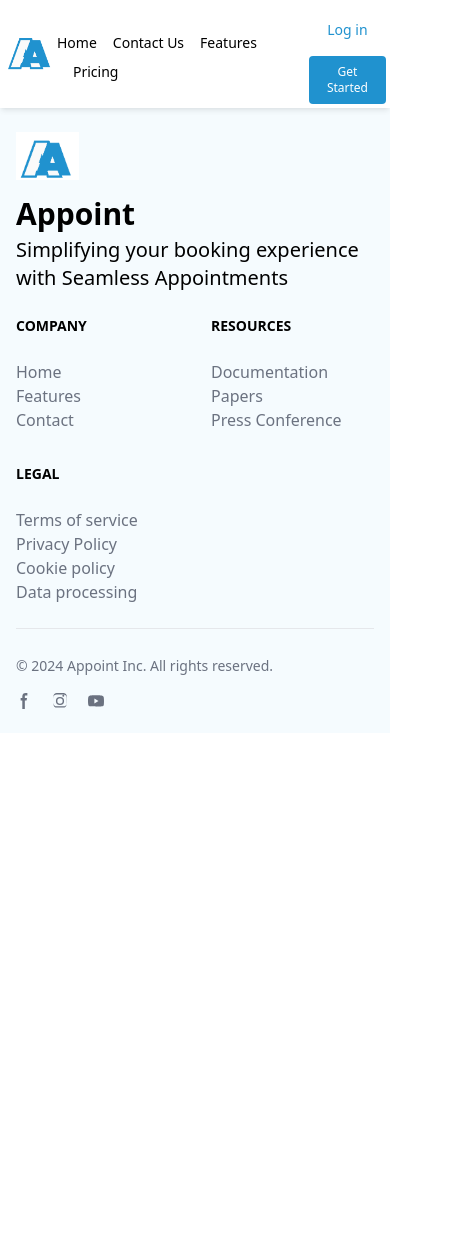
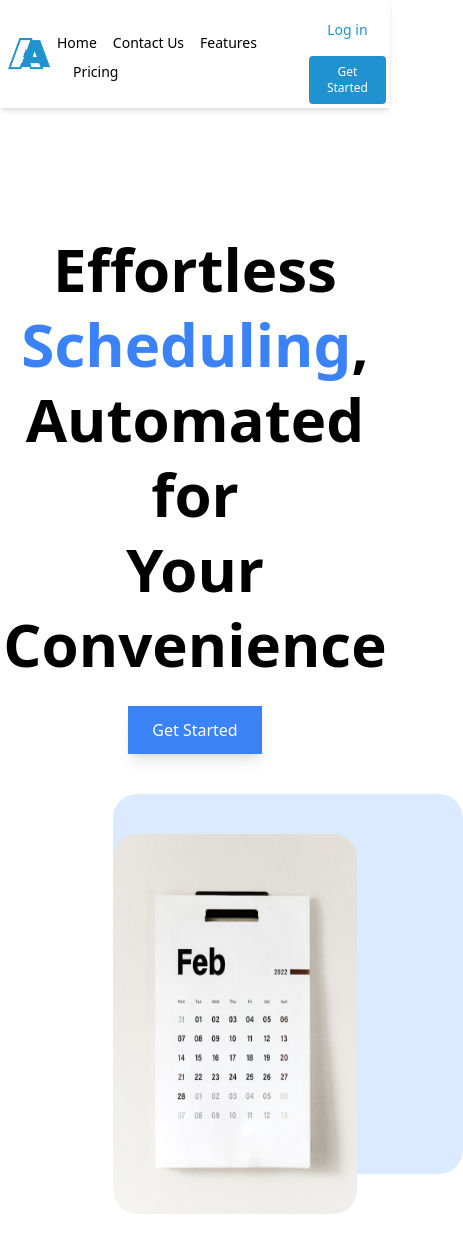
Before and after one commit to itskidus02/BackosSecond, a React (Vite) app: page / in a window 390 px wide. Shown: the whole page, 463 px wide, since content can reach past the window. Before the commit the page ends 844 px from the top, so only its background shows below. Built offline with nearby package versions, Linux system fonts and the light colour scheme.

Commit message:
only responsiveness left for hero

```diff
--- a/src/App.jsx
+++ b/src/App.jsx
@@ -3,10 +3,10 @@ import reactLogo from './assets/react.svg'
 import viteLogo from '/vite.svg'
 import Service from './components/Service'
  import Header from './components/Header'
-//  import Hero from './components/Hero'
+ import Hero from './components/Hero'
 // import ThirdSec from './components/ThirdSec'
 // import How from './components/How'
-import Bottom from './components/Bottom'
+// import Bottom from './components/Bottom'
 // import { AccordionDemo } from './components/Demo/AccordionDemo'
 
 
@@ -16,7 +16,7 @@ function App() {
   return (
     <>
      <Header/>
-    {/* <Hero/>    */}
+    <Hero/>
     {/* <ThirdSec/> */}
     {/* <How/> */}
 
@@ -24,7 +24,7 @@ function App() {
 
 
     {/* <Service/>   */}
-    <Bottom/>
+    {/* <Bottom/>  */}
 
     </>
   )
--- /dev/null
+++ b/src/components/Hero.jsx
@@ -0,0 +1,24 @@
+import React from 'react';
+import calander from '../assets/calander.jpg'; // Adjust the path to your image
+
+const Hero = () => {
+  return (
+    <div className="flex items-center flex-col lg:flex-row justify-center w-3/4 mx-auto space-x-20 mt-[100px] rig-2 ing-blue-300 bg-white p-6 relative">
+      <div className="text-center md:text-left ing-2 rng-red-300 lg:w-2/2">
+        <h1 className="text-6xl font-bold leading-tight">
+          Effortless <span className="text-blue-500"> <br /> Scheduling</span>,
+          Automated for <br /> Your Convenience
+        </h1>
+        <button className="mt-6 px-6 py-3 bg-blue-500 text-white rounded-lg shadow-lg">
+          Get Started
+        </button>
+      </div>
+      <div className="w-full lg:w-1/2 flex justify-center rig-2 rig-green-300 relative mt-20 lg:mt-0">
+        <div className="absolute -top-10 left-0 w-[350px] h-[380px] rounded-3xl bg-blue-100  transform  z-10"></div>
+        <img src={calander} alt="Calendar" className="relative rounded-3xl z-20 w-[350px] h-[380px]" />
+      </div>
+    </div>
+  );
+};
+
+export default Hero;
```
Also changed, not shown: src/assets/calander.jpg (added).
